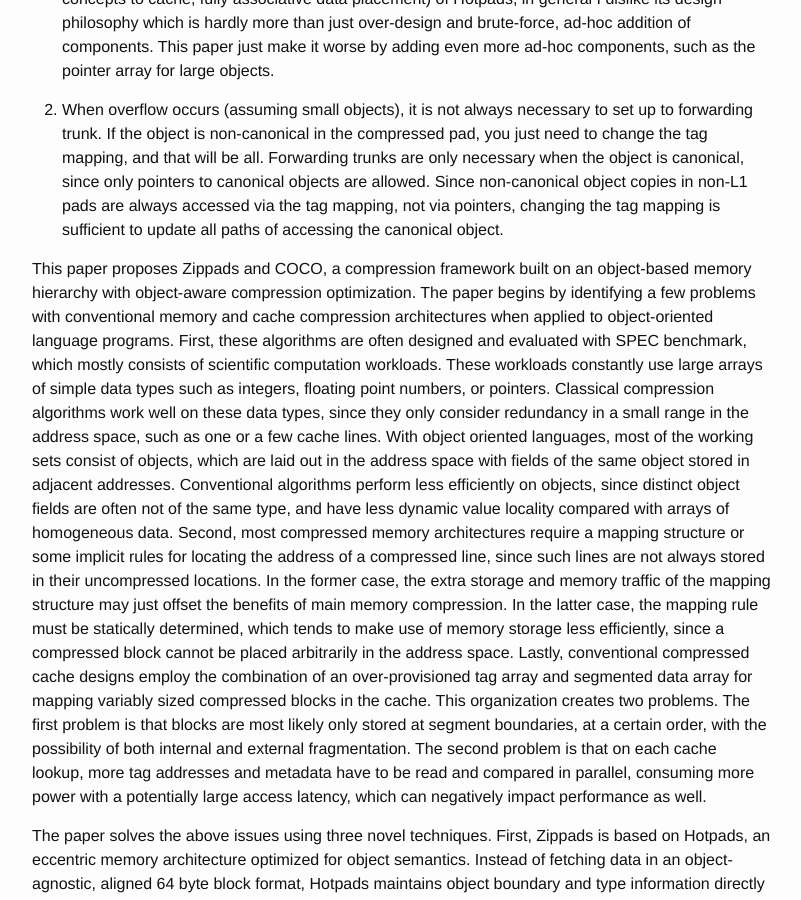
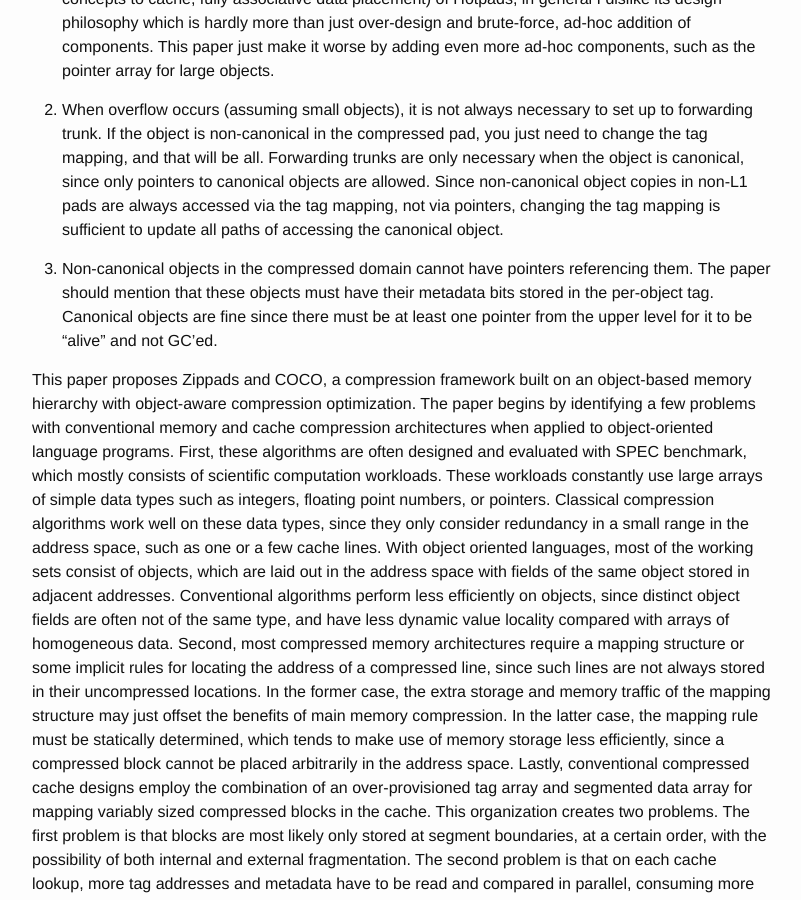
Before and after one commit to wangziqi2013/wangziqi2013.github.io, a Jekyll site: the page built from _posts/2020-07-11-zippads-coco.markdown, in a window 1280 px wide and 900 px high, scrolled down 997 px. Shown: the whole window, without its empty margins (238-1039 px from the left). Built offline with Jekyll 4.4.1, drawn with Linux system fonts in a browser that asks for light colours.

Commit message:
Adding lowlight

```diff
--- a/_posts/2020-07-11-zippads-coco.markdown
+++ b/_posts/2020-07-11-zippads-coco.markdown
@@ -42,6 +42,10 @@ version_mgmt:
    Forwarding trunks are only necessary when the object is canonical, since only pointers to canonical objects are
    allowed. Since non-canonical object copies in non-L1 pads are always accessed via the tag mapping, not via pointers,
    changing the tag mapping is sufficient to update all paths of accessing the canonical object.
+
+3. Non-canonical objects in the compressed domain cannot have pointers referencing them. The paper should mention that
+   these objects must have their metadata bits stored in the per-object tag. Canonical objects are fine since there
+   must be at least one pointer from the upper level for it to be "alive" and not GC'ed.
 
 This paper proposes Zippads and COCO, a compression framework built on an object-based memory hierarchy with object-aware
 compression optimization. The paper begins by identifying a few problems with conventional memory and cache compression
```
